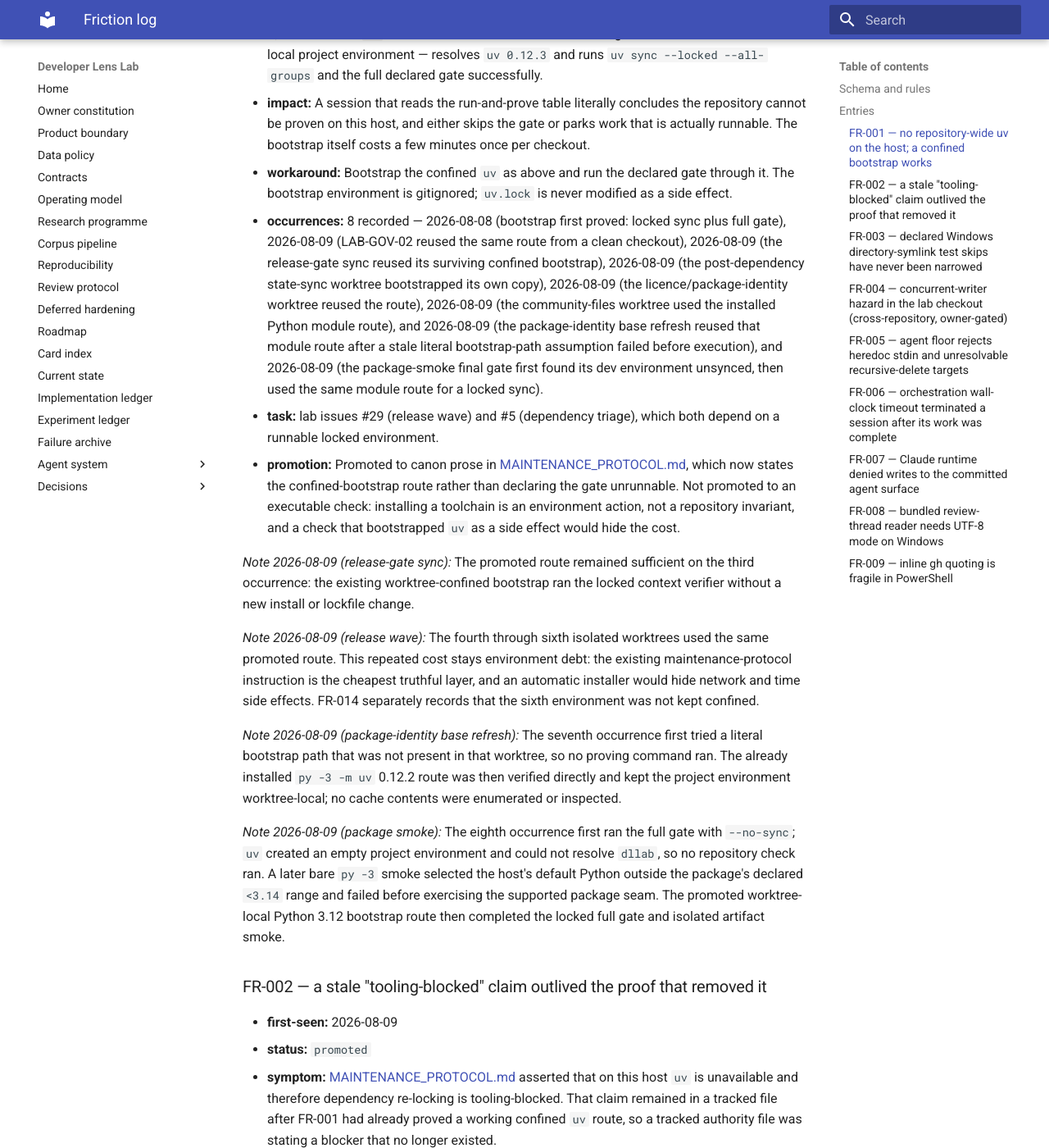
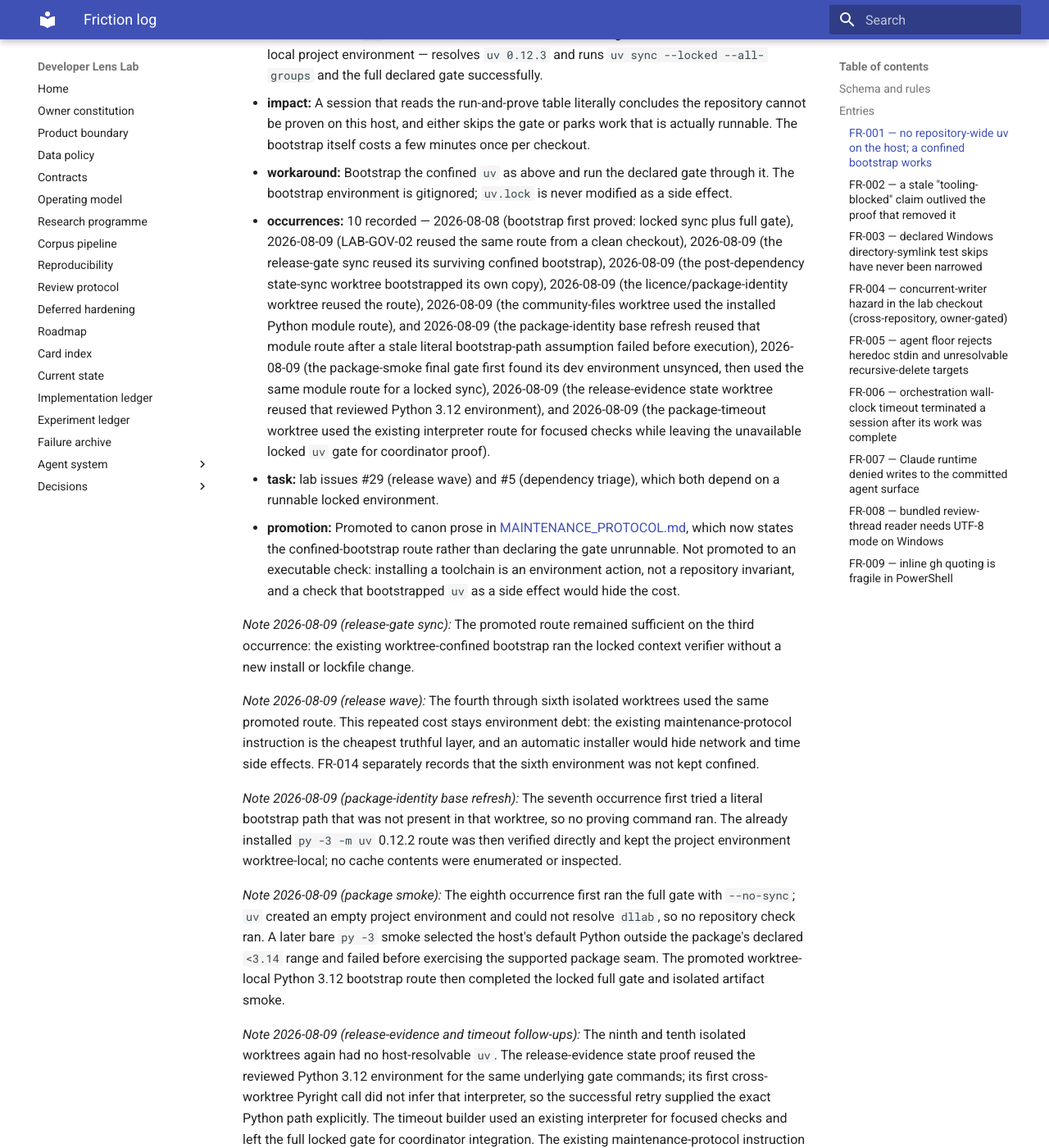
Before and after one commit to Chris0Jeky/developer-lens-lab, an MkDocs documentation site: the page built from docs/agent-system/FRICTION_LOG.md, in a window 1280 px wide and 1400 px high, scrolled down 1914 px. Shown: the whole window at 82% size. Built offline with MkDocs 1.6.1 and Material for MkDocs 9.7.7, drawn with Linux system fonts in a browser that asks for light colours; some of the changed text lies outside the part shown.

Commit message:
Reconcile delayed package review evidence

```diff
--- a/docs/agent-system/FRICTION_LOG.md
+++ b/docs/agent-system/FRICTION_LOG.md
@@ -68,14 +68,17 @@ Rules that bind entries:
   bootstrap itself costs a few minutes once per checkout.
 - **workaround:** Bootstrap the confined `uv` as above and run the declared gate through it. The
   bootstrap environment is gitignored; `uv.lock` is never modified as a side effect.
-- **occurrences:** 8 recorded — 2026-08-08 (bootstrap first proved: locked sync plus full gate),
+- **occurrences:** 10 recorded — 2026-08-08 (bootstrap first proved: locked sync plus full gate),
   2026-08-09 (LAB-GOV-02 reused the same route from a clean checkout), 2026-08-09 (the release-gate
   sync reused its surviving confined bootstrap), 2026-08-09 (the post-dependency state-sync
   worktree bootstrapped its own copy), 2026-08-09 (the licence/package-identity worktree reused the
   route), 2026-08-09 (the community-files worktree used the installed Python module route), and
   2026-08-09 (the package-identity base refresh reused that module route after a stale literal
-  bootstrap-path assumption failed before execution), and 2026-08-09 (the package-smoke final gate
-  first found its dev environment unsynced, then used the same module route for a locked sync).
+  bootstrap-path assumption failed before execution), 2026-08-09 (the package-smoke final gate
+  first found its dev environment unsynced, then used the same module route for a locked sync),
+  2026-08-09 (the release-evidence state worktree reused that reviewed Python 3.12 environment),
+  and 2026-08-09 (the package-timeout worktree used the existing interpreter route for focused
+  checks while leaving the unavailable locked `uv` gate for coordinator proof).
 - **task:** lab issues #29 (release wave) and #5 (dependency triage), which both depend on a
   runnable locked environment.
 - **promotion:** Promoted to canon prose in [MAINTENANCE_PROTOCOL.md](MAINTENANCE_PROTOCOL.md),
@@ -102,6 +105,14 @@ _Note 2026-08-09 (package smoke):_ The eighth occurrence first ran the full gate
 A later bare `py -3` smoke selected the host's default Python outside the package's declared
 `<3.14` range and failed before exercising the supported package seam. The promoted worktree-local
 Python 3.12 bootstrap route then completed the locked full gate and isolated artifact smoke.
+
+_Note 2026-08-09 (release-evidence and timeout follow-ups):_ The ninth and tenth isolated
+worktrees again had no host-resolvable `uv`. The release-evidence state proof reused the reviewed
+Python 3.12 environment for the same underlying gate commands; its first cross-worktree Pyright call
+did not infer that interpreter, so the successful retry supplied the exact Python path explicitly.
+The timeout builder used an existing interpreter for focused checks and left the full locked gate
+for coordinator integration. The existing maintenance-protocol instruction remains the cheapest
+enforcing layer; no new automatic installer or hidden network side effect is justified.
 
 ### FR-002 — a stale "tooling-blocked" claim outlived the proof that removed it
 
```
Also changed, not shown: docs/CURRENT_STATE.md (+2 -1 lines), docs/IMPLEMENTATION_LEDGER.md (+1 -1 lines).
